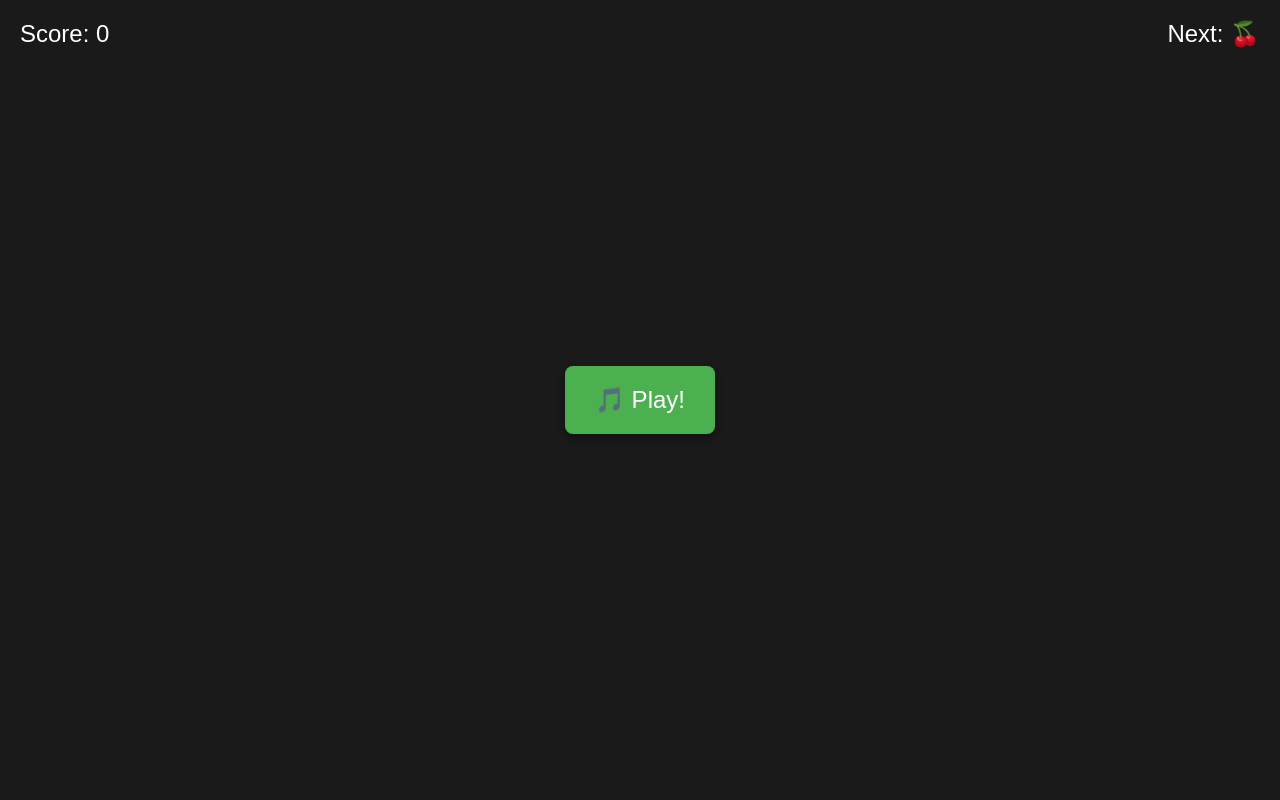
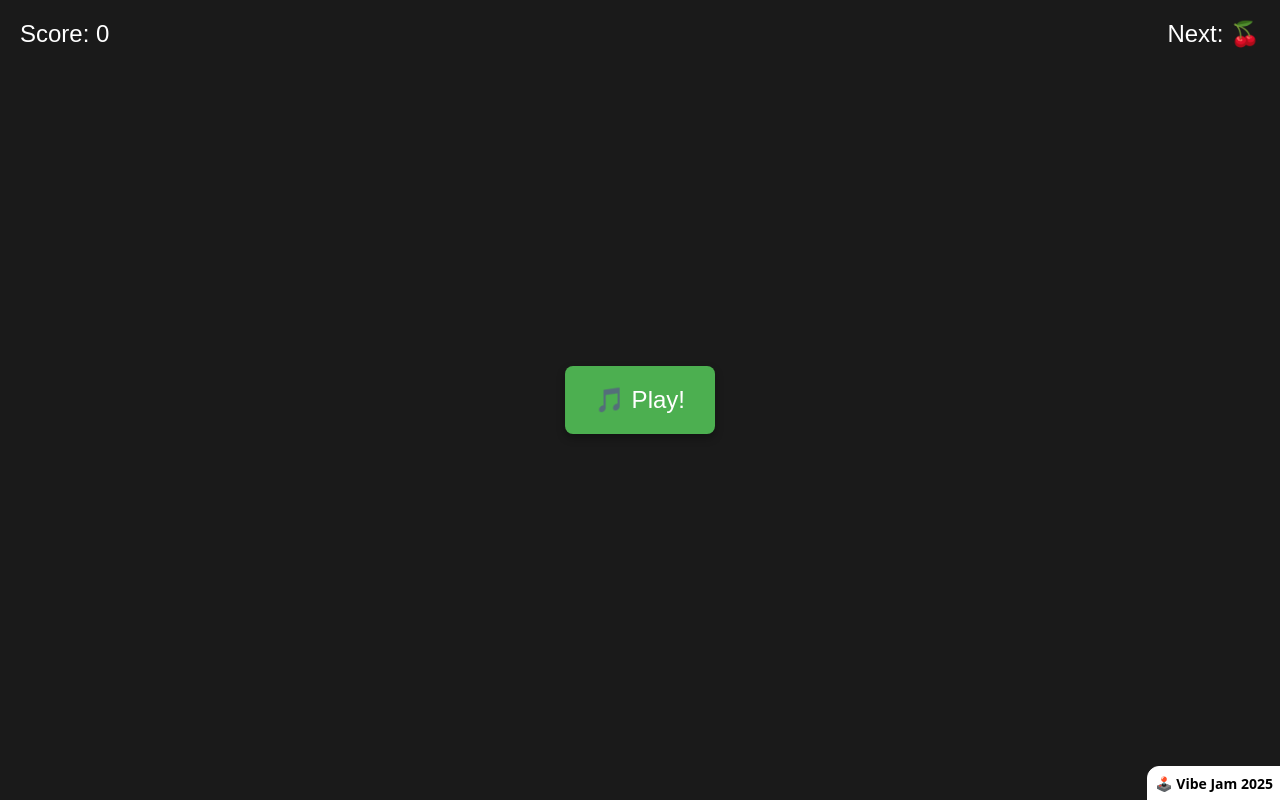
Before and after one commit to emrickgarrett/ai-no-suika, a website built with Vite: page index.html in a window 1280 px wide. Built offline with nearby package versions, Linux system fonts and the light colour scheme.

Commit message:
update with vibe jam link

```diff
--- a/audioManager.js
+++ b/audioManager.js
@@ -274,7 +274,7 @@ export class AudioManager {
         // Create container for music controls
         const musicControls = document.createElement('div');
         musicControls.style.position = 'absolute';
-        musicControls.style.bottom = '10px';
+        musicControls.style.bottom = '50px';  // Moved up from 10px to 50px
         musicControls.style.right = '10px';
         musicControls.style.zIndex = '1000';
 
--- a/index.html
+++ b/index.html
@@ -63,6 +63,21 @@
         #restart-button:hover {
             background-color: #45a049;
         }
+        .jam-link {
+            font-family: 'system-ui', sans-serif;
+            position: fixed;
+            bottom: -1px;
+            right: -1px;
+            padding: 7px;
+            font-size: 14px;
+            font-weight: bold;
+            background: #fff;
+            color: #000;
+            text-decoration: none;
+            border-top-left-radius: 12px;
+            z-index: 10000;
+            border: 1px solid #fff;
+        }
     </style>
 </head>
 <body>
@@ -72,6 +87,7 @@
         <h1>Game Over!</h1>
         <button id="restart-button">Play Again</button>
     </div>
+    <a target="_blank" href="https://jam.pieter.com" class="jam-link">🕹️ Vibe Jam 2025</a>
     <script type="module" src="/main.js"></script>
 </body>
 </html>
```
Also changed, not shown: dist/assets/index-Cj9MJNG3.js, dist/index.html.
